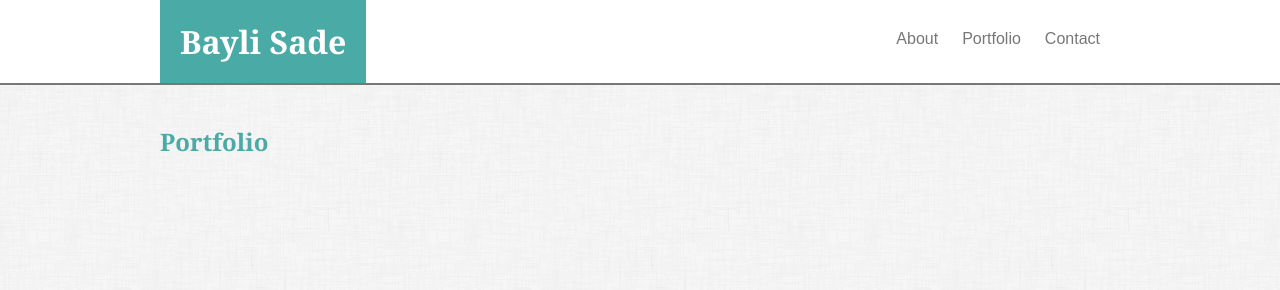
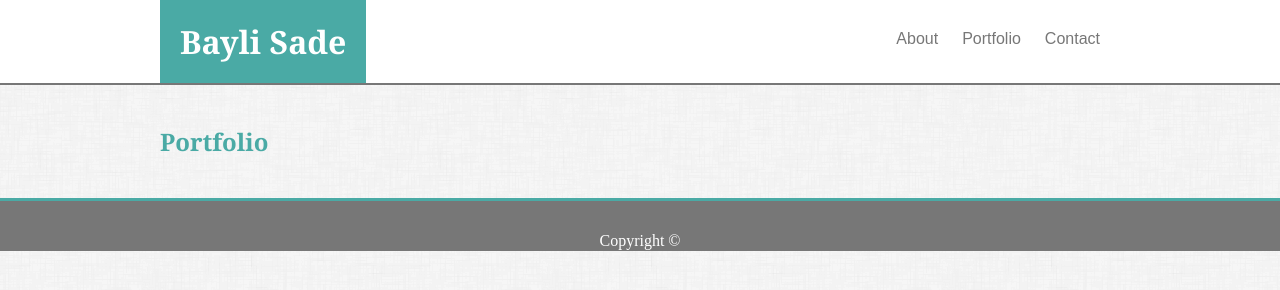
Before and after one commit to BayliSade/Basic-Portfolio, a plain HTML site: page portfolio.html in a window 1280 px wide. Drawn offline with Linux system fonts and the light colour scheme.

Commit message:
added footer to protfolio.html

```diff
--- a/portfolio.html
+++ b/portfolio.html
@@ -37,5 +37,13 @@
             </div>
         </div>
     </div>
+
+    <div class="footer-color">
+            <footer>
+                <div class="wrapper">
+                    <p class="footer-text">Copyright ©</p>
+                </div>
+            </footer>
+        </div>
 </body>
 </html>
```
